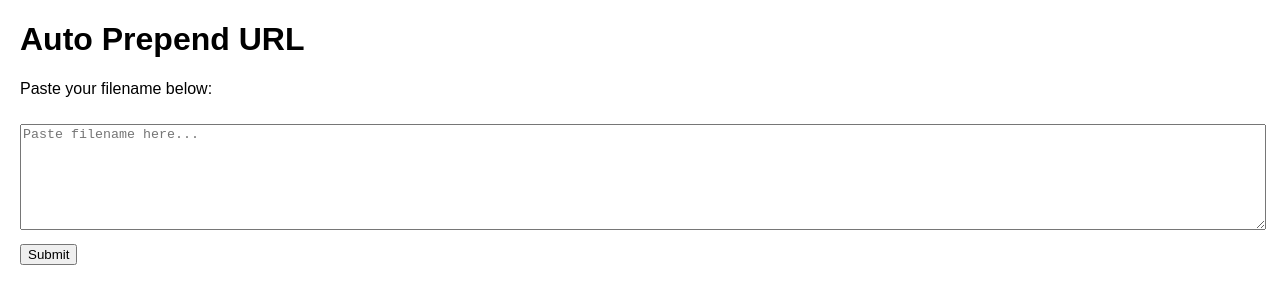
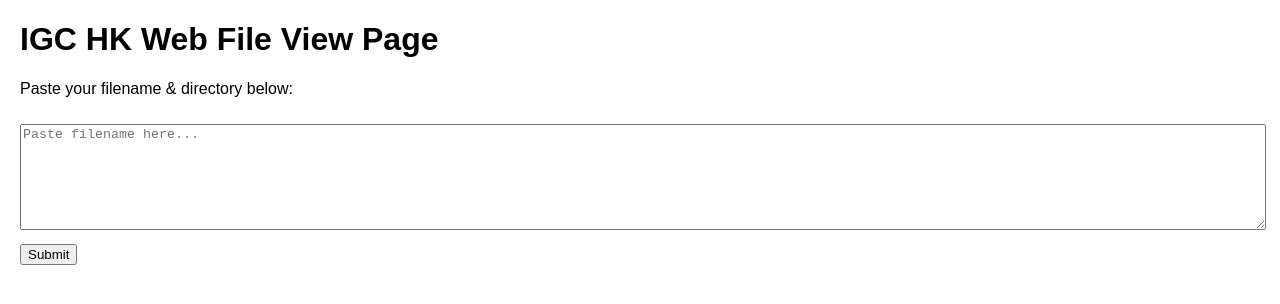
Before and after one commit to IGCHK/files, a plain HTML site: page index.html in a window 1280 px wide. Drawn offline with Linux system fonts and the light colour scheme.

Commit message:
Update index.html

```diff
--- a/index.html
+++ b/index.html
@@ -20,8 +20,8 @@
     </style>
 </head>
 <body>
-    <h1>Auto Prepend URL</h1>
-    <p>Paste your filename below:</p>
+    <h1>IGC HK Web File View Page</h1>
+    <p>Paste your filename & directory below:</p>
     <textarea id="filename" placeholder="Paste filename here..."></textarea>
     <button onclick="openUrl()">Submit</button>
 
```
